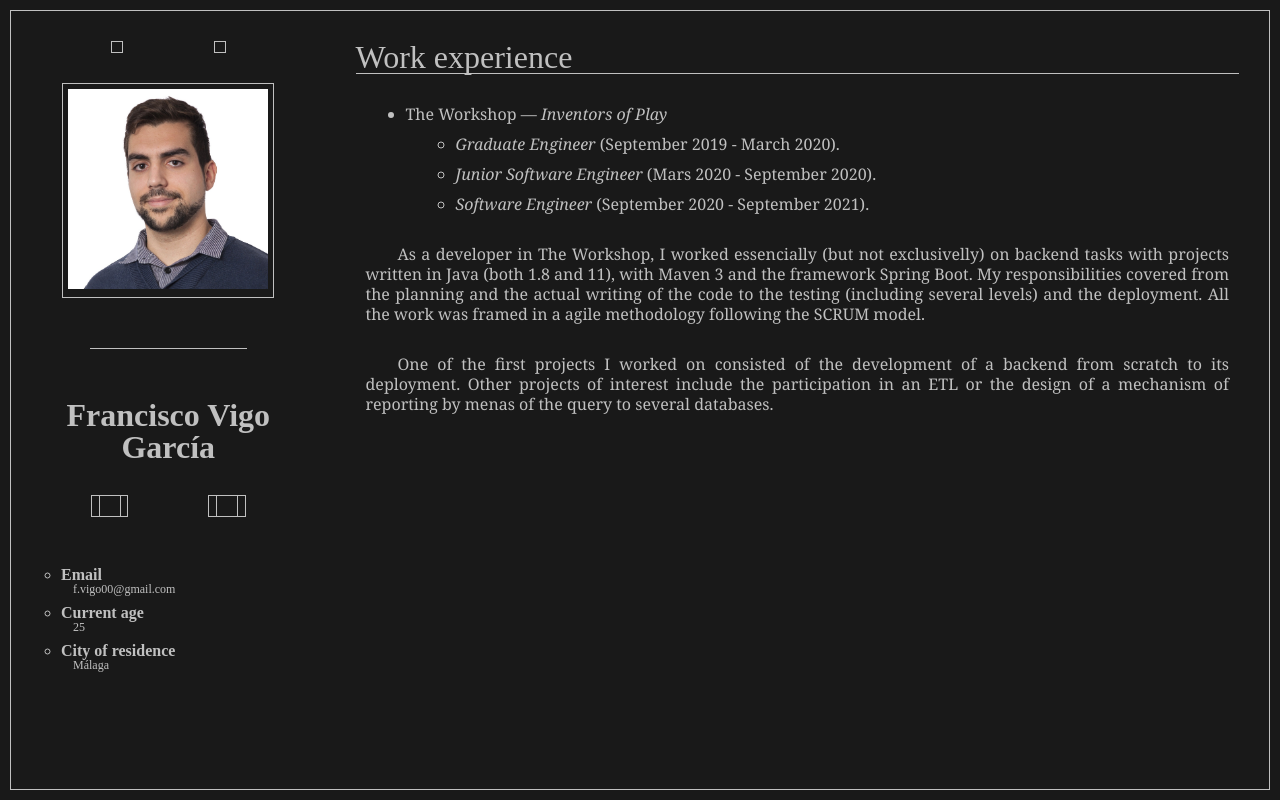
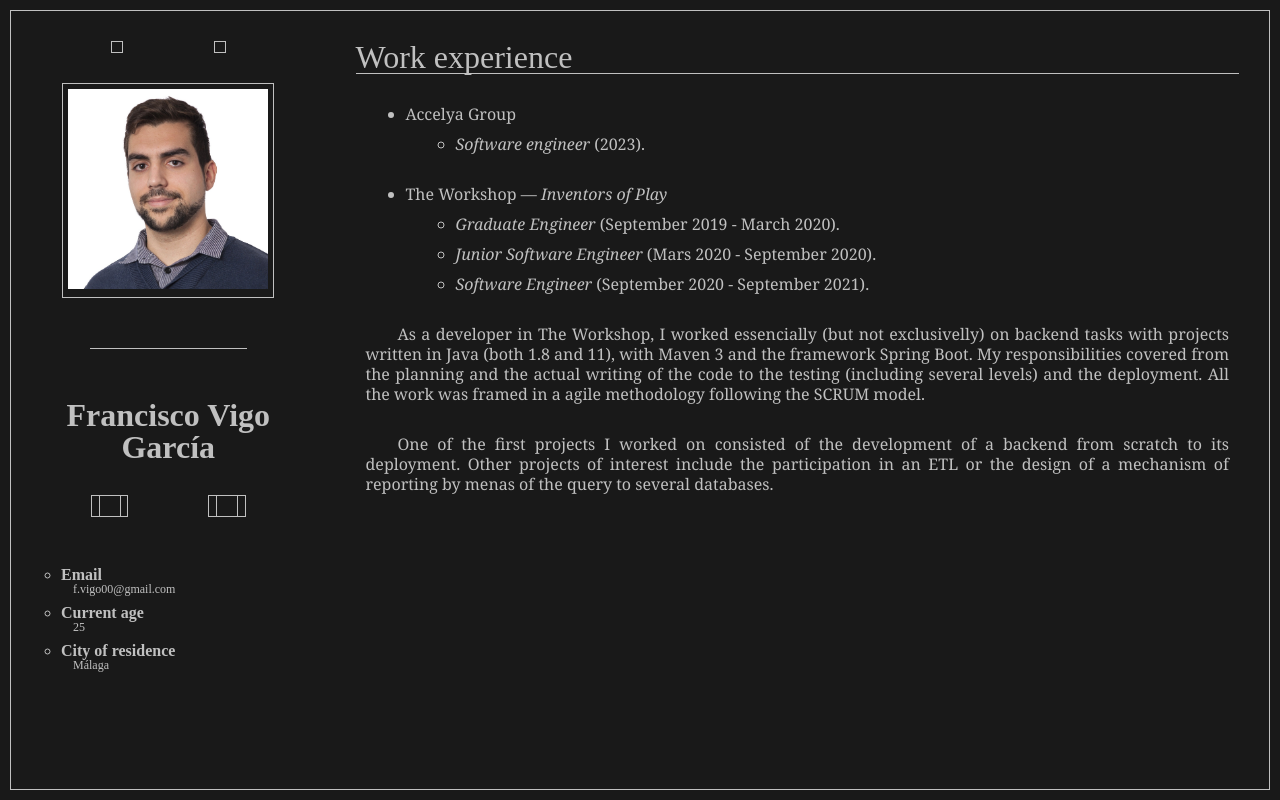
Before and after one commit to F-Vigo/cv-fvg, a React (Create React App) app: page / in a window 1280 px wide. Both pictures are taken after a click on the button "Work experience". Built offline with nearby package versions, Linux system fonts and the light colour scheme; some icons are missing.

Commit message:
Add Accelya experience

```diff
--- a/src/i18n/en/global.json
+++ b/src/i18n/en/global.json
@@ -15,6 +15,7 @@
     "aboutPageParagraph3": "As the world of technology is so big (and everyday more!), I try to remain the awaken kid who sees it all with amazement and looks forward to learning everything everyday. But that is, as I see it, neither my main virtue nor part of the ones I take pride the most. The first of them I trained it during my Bachelor's degree years, and that is my analytical approach. When facing any problem that might come up, there is nothing like hit the pause button and think it through. By dissecting it, with the help of pen and paper, allows one to understand what are its details, its challenges, the possibles solutions to implement and the value each may bring, the involved parts and, in general, any relevant aspect of it. To plan is everything. My other main virtue, equally important to me, is communication. At any situation in life, but especially in such a potentially complex context as a work environment, a good quality communcation is crucial. The fact that the message transmitted in a clear, precise and, above all, effective way, is often more challenging than could be expected, as is receiving the message and assure it is understood. For this reason, I always do my best to care beforehand about how I express myself, like a craftman, and how I pay attention when someone else is talking or writing.",
     "aboutPageParagraph4": "I welcome you to my LinkedIn profile. If you think I can help you anyhow, don to hesitate to ask!",
 
+    "experiencePageAccelya": "<i>Software engineer</i> (2023).",
     "experiencePageGraduate": "<i>Graduate Engineer</i> (September 2019 - March 2020).",
     "experiencePageJunior": "<i>Junior Software Engineer</i> (Mars 2020 - September 2020).",
     "experiencePageMiddle": "<i>Software Engineer</i> (September 2020 - September 2021).",
--- a/src/i18n/es/global.json
+++ b/src/i18n/es/global.json
@@ -15,6 +15,7 @@
     "aboutPageParagraph3": "Siendo tan amplio (¡y cada día más!) el mundo de las nuevas tecnologías, intento ser cada día de trabajo el niño despierto que lo ve todo con fascinación y ganas de aprender, pero no creo que sea esa mi principal cualidad, ni de la que más me precio. La primera de ellas la entrené en mis años de universidad, y es mi enfoque analítico. Ante cualquier problema que venga, no hay nada como pararse y estudiarlo. Diseccionarlo, con papel y bolígrafo, permite entender cuáles son sus detalles, sus dificultades, las posibles soluciones y el valor que aporta cada una, los actores implicados y, en general, cualquier aspecto relevante. Planificar lo es todo. Mi otra virtud, no menos importante, es la de la comunicación. En cualquier ámbito de la vida, pero especialmente en un contexto tan potencialmente complejo como un ambiente de trabajo, una comunicación de calidad es imprescindible. Que el mensaje se transmita con claridad, con precisión, y sobre todo, con efectividad, es en ocasiones más complicado de lo que cabría esperar, como también puede serlo recibirlo y garantizar que se ha entendido. Por esta razón, me esfuerzo siempre por cuidar cómo me expreso como un artesano y cómo atendiendo cuando alguien más habla o escribe.",
     "aboutPageParagraph4": "Te doy la bienvenida a mi CV web. Si crees que puedo ayudarte con cualquier cosa, ¡pregúntame lo que quieras!",
 
+    "experiencePageAccelya": "<i>Software engineer</i> (2023).",
     "experiencePageGraduate": "<i>Graduate Engineer</i> (septiembre 2019 - marzo 2020).",
     "experiencePageJunior": "<i>Junior Software Engineer</i> (marzo 2020 - septiembre 2020).",
     "experiencePageMiddle": "<i>Software Engineer</i> (septiembre 2020 - septiembre 2021).",
--- a/src/main/components/main/pages/Experience.tsx
+++ b/src/main/components/main/pages/Experience.tsx
@@ -14,6 +14,12 @@ export const Experience: FC<ExperienceProps> = () => {
             <article>
                 <ul>
                     <li>
+                        <p>Accelya Group</p>
+                        <ul>
+                            <li dangerouslySetInnerHTML={{__html: t("experiencePageAccelya")}}/>
+                        </ul>
+                    </li>
+                    <li>
                         <p>The Workshop — <i>Inventors of Play</i></p>
                         <ul>
                             <li dangerouslySetInnerHTML={{__html: t("experiencePageGraduate")}}/>
```
